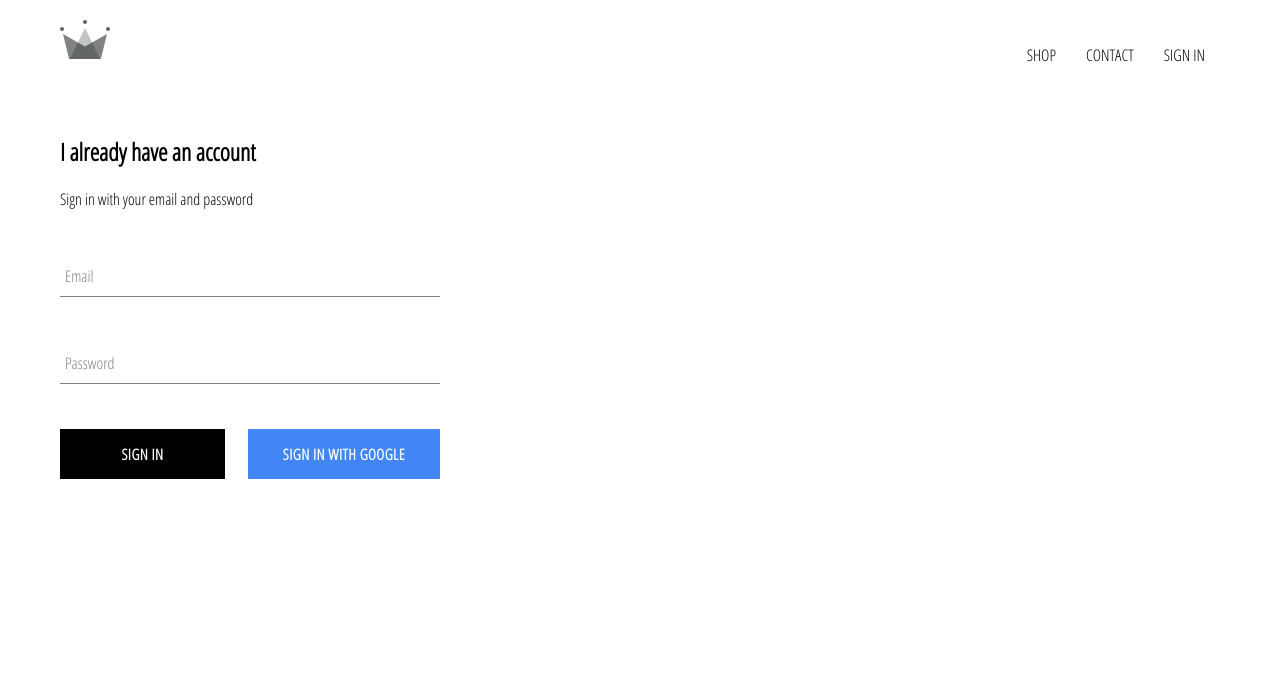
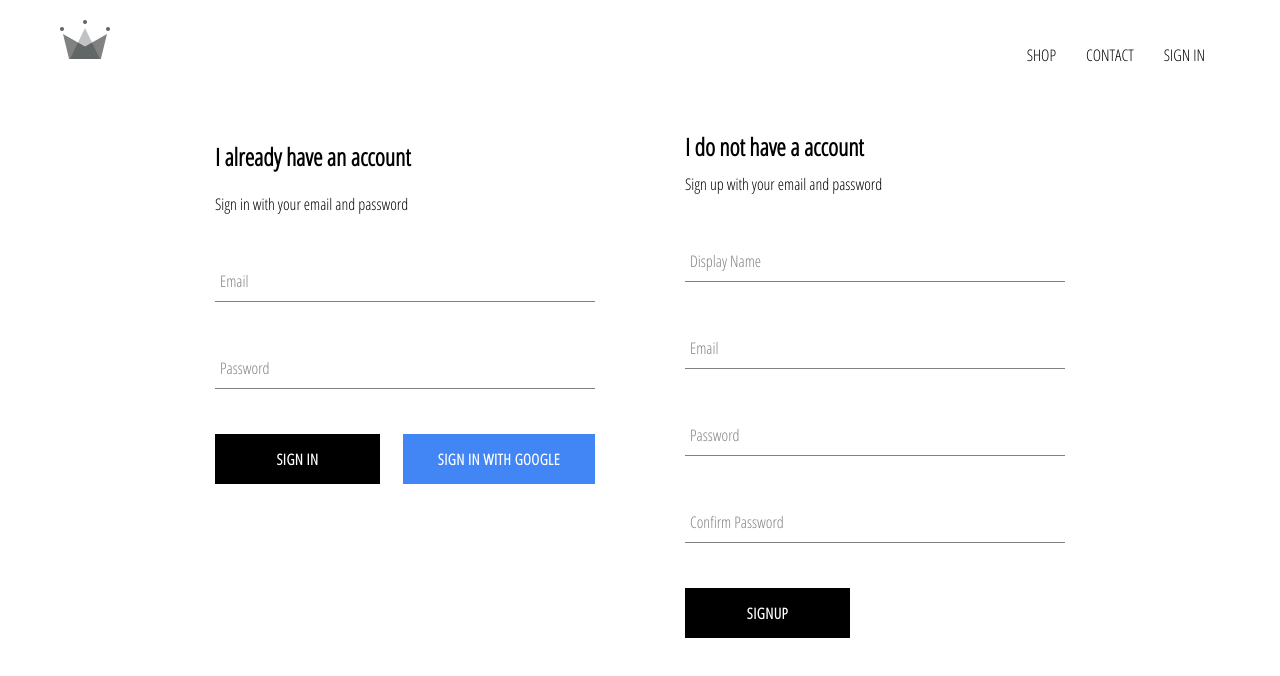
Before and after one commit to danish45007/ecommerce-website-react-js, a React (Create React App) app: page /signin in a window 1280 px wide. Shown: the top 676 px of the page. Built offline with nearby package versions, Linux system fonts and the light colour scheme; no server answers.

Commit message:
signup with firebase added

```diff
--- a/src/App.js
+++ b/src/App.js
@@ -33,6 +33,7 @@
                 ...snapShot.data()
               }
             });
+            console.log(this.state)
         });
       }
       else {
--- /dev/null
+++ b/src/components/sign-up/sign-up.component.jsx
@@ -0,0 +1,95 @@
+import React from 'react';
+import FormInput from "../form-input/form-input.component";
+import CustomButton from '../custom-button/custom-button.component';
+import { auth, createUSerProfileDocument } from '../../firebase/firebase.utils';
+import './sign-up.style.scss';
+
+class SignUp extends React.Component {
+    constructor() {
+        super();
+
+        this.state = {
+            displayName: '',
+            email: '',
+            password: '',
+            confirmPassword: ''
+        }
+    }
+
+    handleSubmit = async (event) => {
+        event.preventDefault();
+        const {displayName,email,password,confirmPassword} = this.state;
+
+        if(password !== confirmPassword){
+            alert("Password don't match")
+            return;
+        }
+        try {
+
+            const {user} = await auth.createUserWithEmailAndPassword(email,password)
+            await createUSerProfileDocument(user, {displayName})
+
+            this.setState({
+                displayName: '',
+                email: '',
+                password: '',
+                confirmPassword: ''
+            });
+        } catch (error) {
+            console.error(error);
+        }
+
+    };
+
+    handleChange = (event) => {
+        const {name,value} = event.target;
+        this.setState({ [name]:value });
+    }
+
+    render() {
+        const {displayName, email, password, confirmPassword} = this.state;
+        return (
+            <div className='sign-up'>
+                <h2 className='title'>I do not have a account</h2>
+                <span>Sign up with your email and password</span>
+                <form className='sign-up-form' onSubmit={this.handleSubmit}>
+                    <FormInput
+                    type='text'
+                    name='displayName'
+                    value={displayName}
+                    onChange={this.handleChange}
+                    label='Display Name'
+                    required
+                    />
+                    <FormInput
+                    type='email'
+                    name='email'
+                    value={email}
+                    onChange={this.handleChange}
+                    label='Email'
+                    required
+                    />
+                    <FormInput
+                    type='password'
+                    name='password'
+                    value={password}
+                    onChange={this.handleChange}
+                    label='Password'
+                    required
+                    />
+                    <FormInput
+                    type='password'
+                    name='confirmPassword'
+                    value={confirmPassword}
+                    onChange={this.handleChange}
+                    label='Confirm Password'
+                    required
+                    />
+                    <CustomButton type='submit'>SignUp</CustomButton>
+                </form>
+            </div>
+        )
+    }
+}
+
+export default SignUp;
--- /dev/null
+++ b/src/components/sign-up/sign-up.style.scss
@@ -0,0 +1,9 @@
+.sign-up {
+    display: flex;
+    flex-direction: column;
+    width: 380px;
+}
+
+.title {
+    margin: 10px 0;
+}
--- a/src/pages/sign-in-and-sign-up/sign-in-and-sign-up.component.jsx
+++ b/src/pages/sign-in-and-sign-up/sign-in-and-sign-up.component.jsx
@@ -1,12 +1,14 @@
 import React from 'react';
 import './sign-in-and-sign-up.style.scss';
 import SignIn from '../../components/sign-in/sign-in.component';
+import SignUp from '../../components/sign-up/sign-up.component';
 
 
 const SignInAndSignUpPage = () => {
     return (
         <div className = 'sign-in-and-sign-up'>
             <SignIn />
+            <SignUp />
         </div>
     )
 }
--- a/src/pages/sign-in-and-sign-up/sign-in-and-sign-up.style.scss
+++ b/src/pages/sign-in-and-sign-up/sign-in-and-sign-up.style.scss
@@ -0,0 +1,6 @@
+.sign-in-and-sign-up {
+    width: 850px;
+    display: flex;
+    justify-content: space-between;
+    margin: 30px auto;
+}
```
